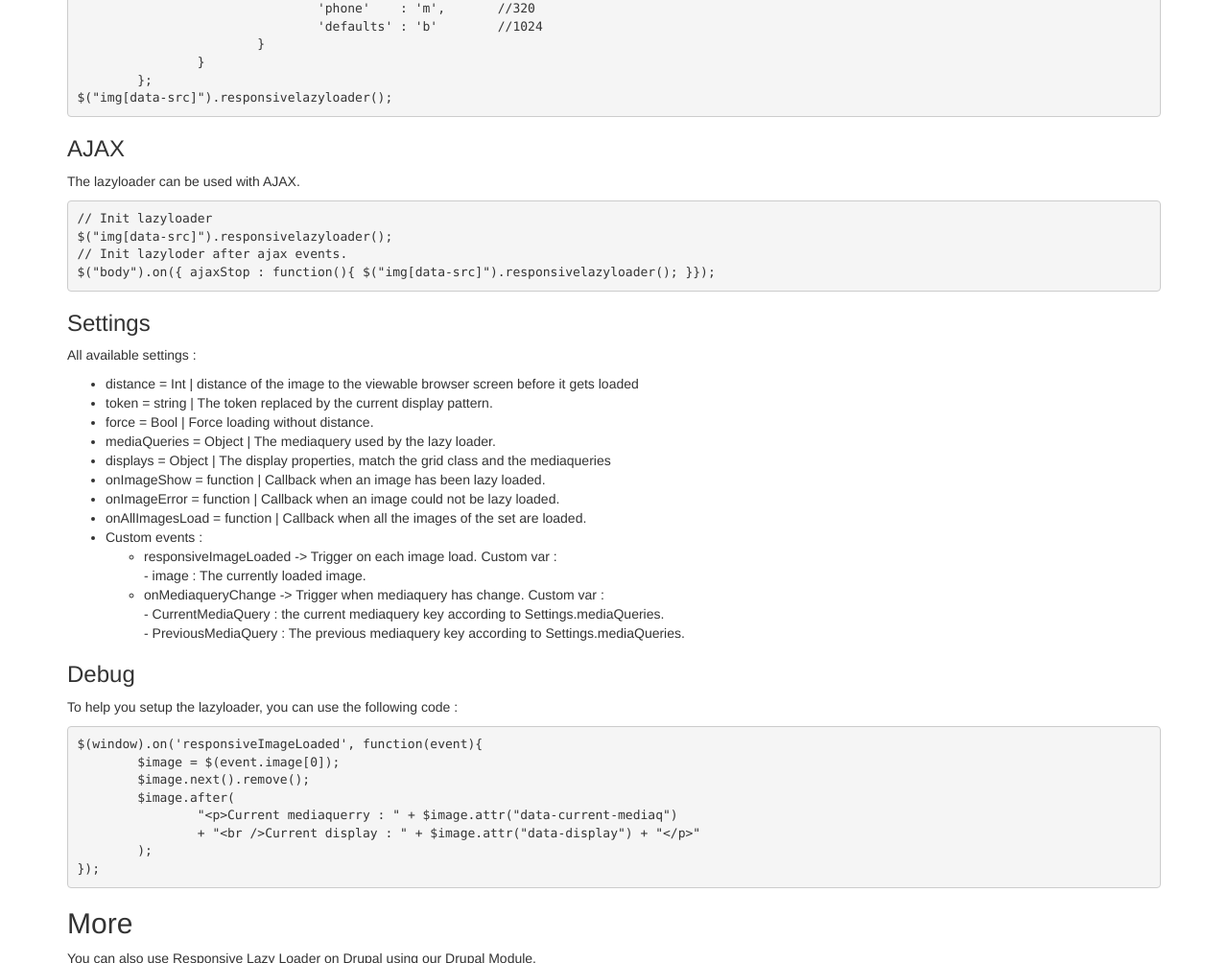
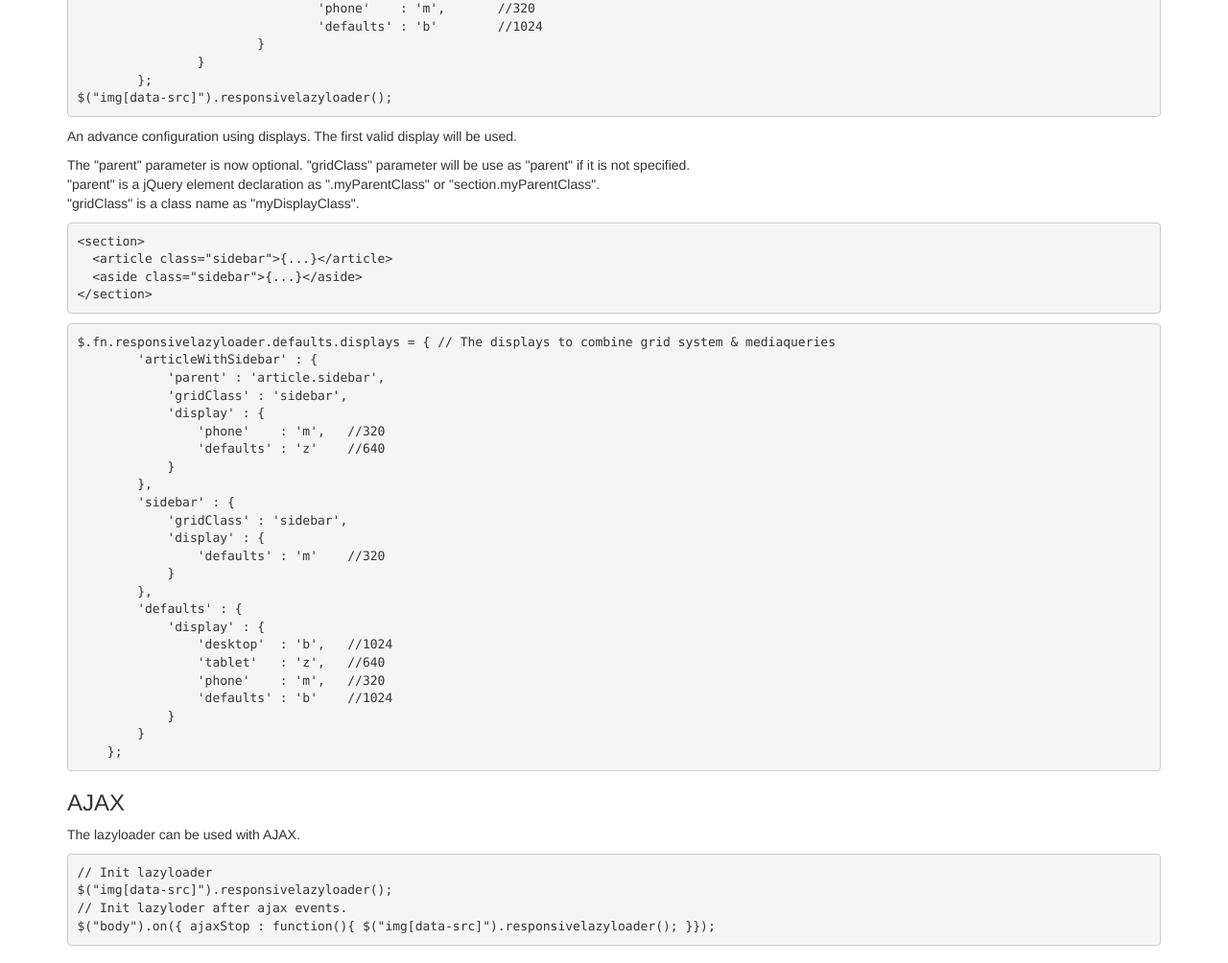
Before and after one commit to jetmartin/responsive-lazy-loader, a plain HTML site: page index.html in a window 1280 px wide. Shown: the part 1800-2804 px from the top of the page at 96% size. Drawn offline with nearby package versions, Linux system fonts and the light colour scheme.

Commit message:
Update documentation.

```diff
--- a/index.html
+++ b/index.html
@@ -102,6 +102,43 @@ $.fn.responsivelazyloader.defaults.displays = {	// The displays to combine grid
 		}
 	};
 $("img[data-src]").responsivelazyloader();</pre>
+
+				<p>An advance configuration using displays. The first valid display will be used.</p>
+				<p>The "parent" parameter is now optional. "gridClass" parameter will be use as "parent" if it is not specified.
+					<br />"parent" is a jQuery element declaration as ".myParentClass" or "section.myParentClass".
+					<br />"gridClass" is a class name as "myDisplayClass".</p>
+
+				<pre>&lt;section&gt;
+  &lt;article class="sidebar"&gt;{...}&lt;/article&gt;
+  &lt;aside class="sidebar"&gt;{...}&lt;/aside&gt;
+&lt;/section&gt;</pre>
+				<pre>
+$.fn.responsivelazyloader.defaults.displays = { // The displays to combine grid system &amp; mediaqueries
+        'articleWithSidebar' : {
+            'parent' : 'article.sidebar',
+            'gridClass' : 'sidebar',
+            'display' : {
+                'phone'    : 'm',   //320
+                'defaults' : 'z'    //640
+            }
+        },
+        'sidebar' : {
+            'gridClass' : 'sidebar',
+            'display' : {
+                'defaults' : 'm'    //320
+            }
+        },
+        'defaults' : {
+            'display' : {
+                'desktop'  : 'b',   //1024
+                'tablet'   : 'z',   //640
+                'phone'    : 'm',   //320
+                'defaults' : 'b'    //1024
+            }
+        }
+    };
+</pre>
+
 				<h3>AJAX</h3>
 				<p>The lazyloader can be used with AJAX.</p>
 				<pre>// Init lazyloader
```
Also changed, not shown: README.md.
